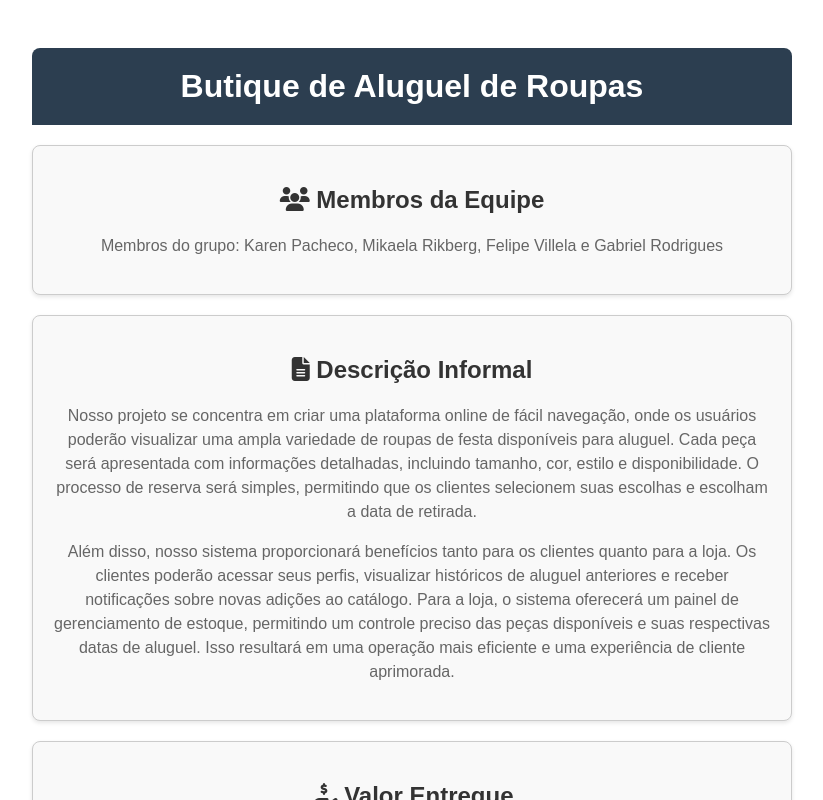
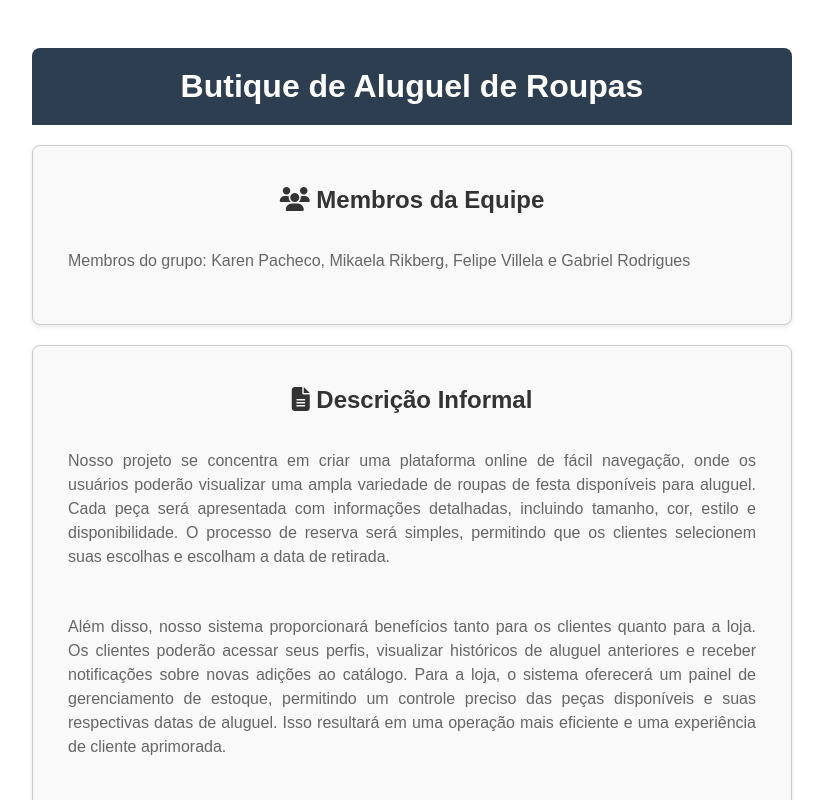
Before and after one commit to mikasa42/butique_aluguel_de_roupas, a Vue app in the folder front-end/: page / in a window 1280 px wide. Shown: the top 800 px of the page, without its empty margins (228-1051 px from the left). Built offline with nearby package versions, Linux system fonts and the light colour scheme; the HTML template or start-up script is replaced by a standard one.

Commit message:
Alterando estilizacao do texto contido na pagina - Alinhamento - Espacamento

```diff
--- a/front-end/src/App.vue
+++ b/front-end/src/App.vue
@@ -85,6 +85,8 @@ h1 {
   font-size: 16px;
   color: #666;
   line-height: 1.5;
+  text-align: justify;
+  padding: 15px;
 }
 
 footer {
```
